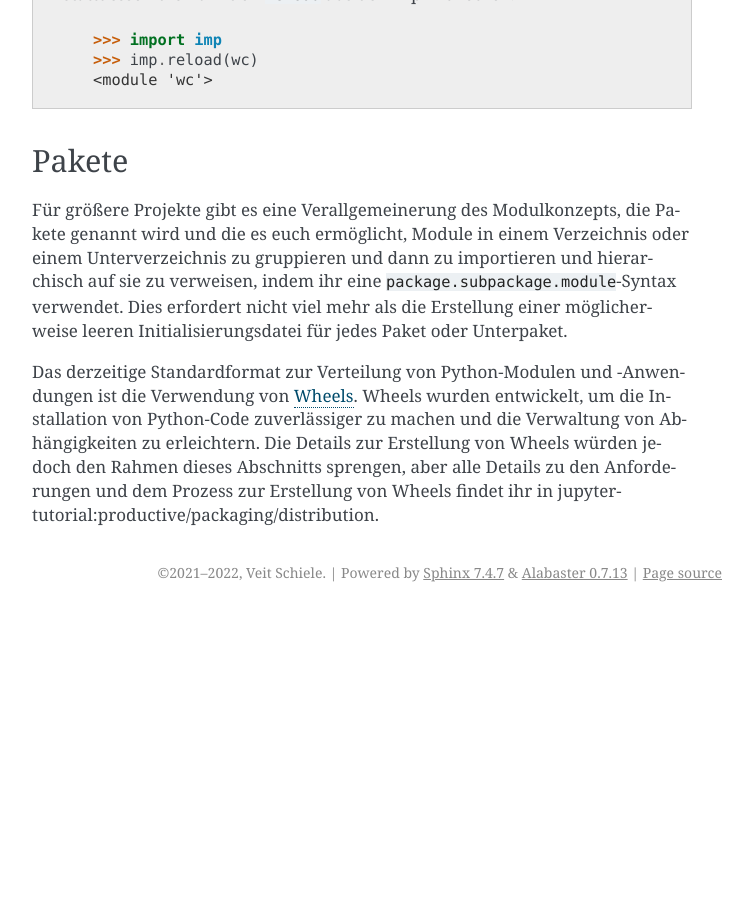
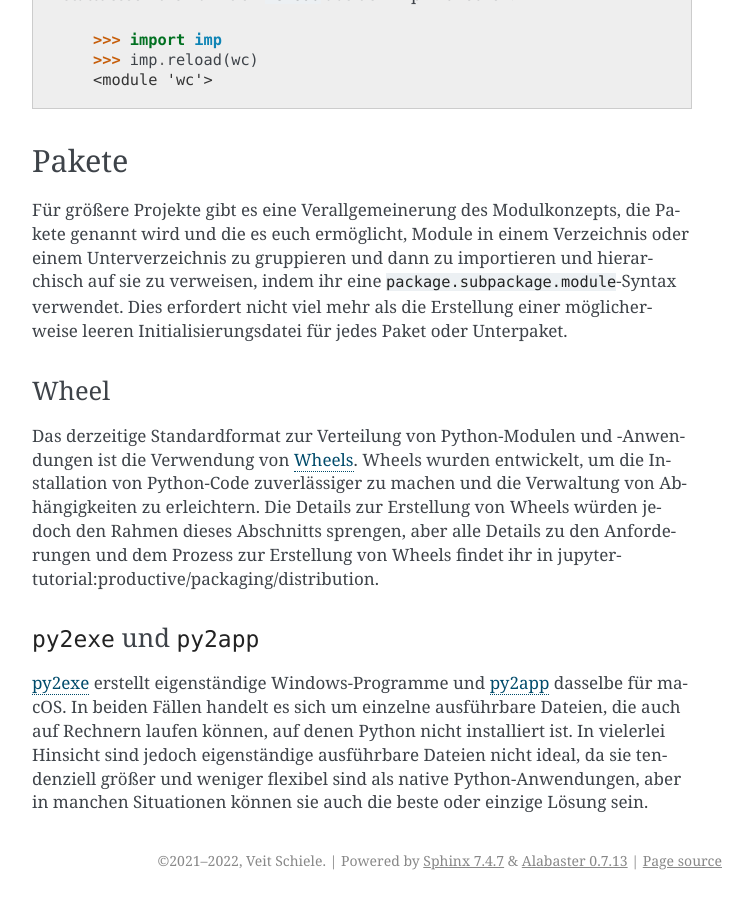
Before and after one commit to veit/python-basics-tutorial-de, a Sphinx documentation site: the page built from docs/modules-packages/index.rst, in a window 1280 px wide and 900 px high, scrolled down 1308 px. Shown: the whole window, without its empty margins (388-1141 px from the left). Built offline with Sphinx 7.4.7, drawn with Linux system fonts in a browser that asks for light colours; pages that are not in the unit, such as notebooks, are missing from menus; before the commit the page ends 1920 px from its top, so only the background shows below that.

Commit message:
:memo: Add py2exe and py2app

```diff
--- a/docs/modules-packages/index.rst
+++ b/docs/modules-packages/index.rst
@@ -56,6 +56,9 @@ hierarchisch auf sie zu verweisen, indem ihr eine
 als die Erstellung einer möglicherweise leeren Initialisierungsdatei für jedes
 Paket oder Unterpaket.
 
+Wheel
+~~~~~
+
 Das derzeitige Standardformat zur Verteilung von Python-Modulen und -Anwendungen
 ist die Verwendung von `Wheels <https://pythonwheels.com/>`_. Wheels wurden
 entwickelt, um die Installation von Python-Code zuverlässiger zu machen und die
@@ -63,3 +66,13 @@ Verwaltung von Abhängigkeiten zu erleichtern. Die Details zur Erstellung von
 Wheels würden jedoch den Rahmen dieses Abschnitts sprengen, aber alle Details zu
 den Anforderungen und dem Prozess zur Erstellung von Wheels findet ihr in
 :doc:`jupyter-tutorial:productive/packaging/distribution`.
+
+``py2exe`` und ``py2app``
+~~~~~~~~~~~~~~~~~~~~~~~~~
+
+`py2exe <https://www.py2exe.org/>`_ erstellt eigenständige Windows-Programme und `py2app <https://py2app.readthedocs.io/en/latest/>`_ dasselbe für macOS. In
+beiden Fällen handelt es sich um einzelne ausführbare Dateien, die auch auf
+Rechnern laufen können, auf denen Python nicht installiert ist. In vielerlei
+Hinsicht sind jedoch eigenständige ausführbare Dateien nicht ideal, da sie
+tendenziell größer und weniger flexibel sind als native Python-Anwendungen, aber
+in manchen Situationen können sie auch die beste oder einzige Lösung sein.
```
